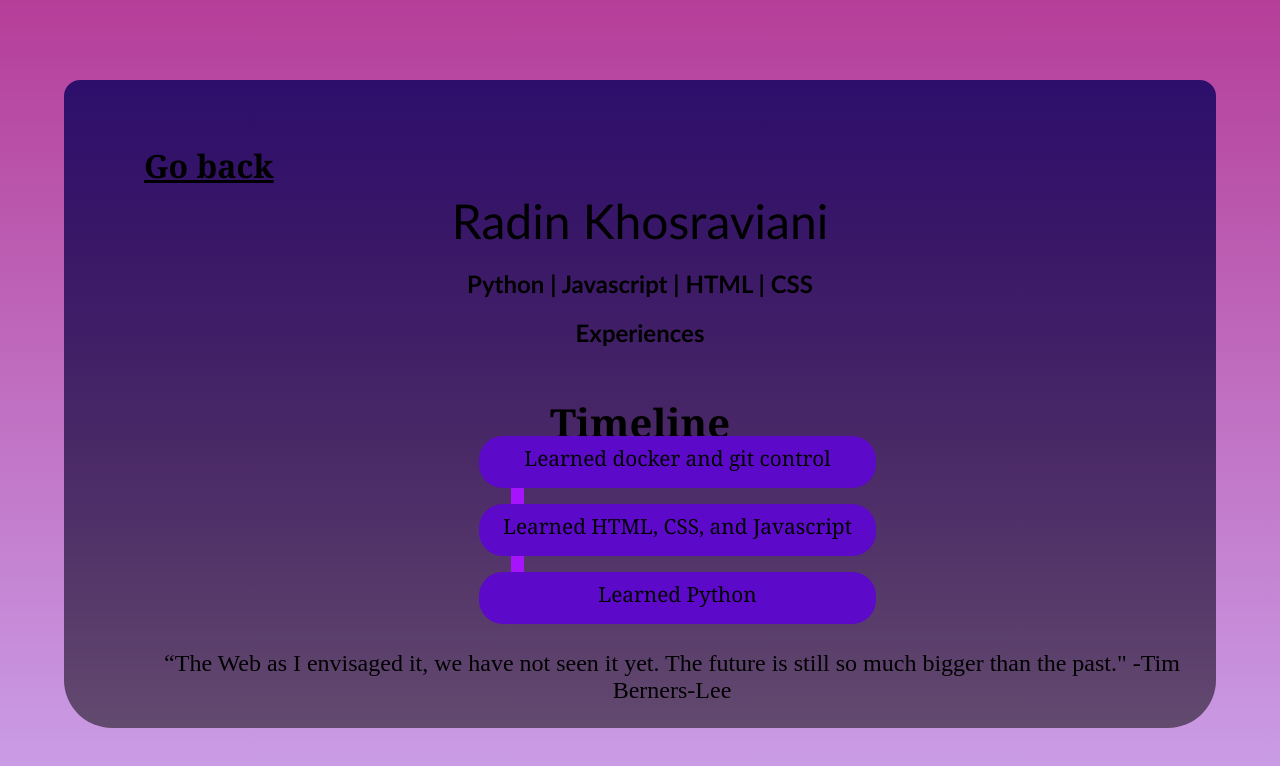
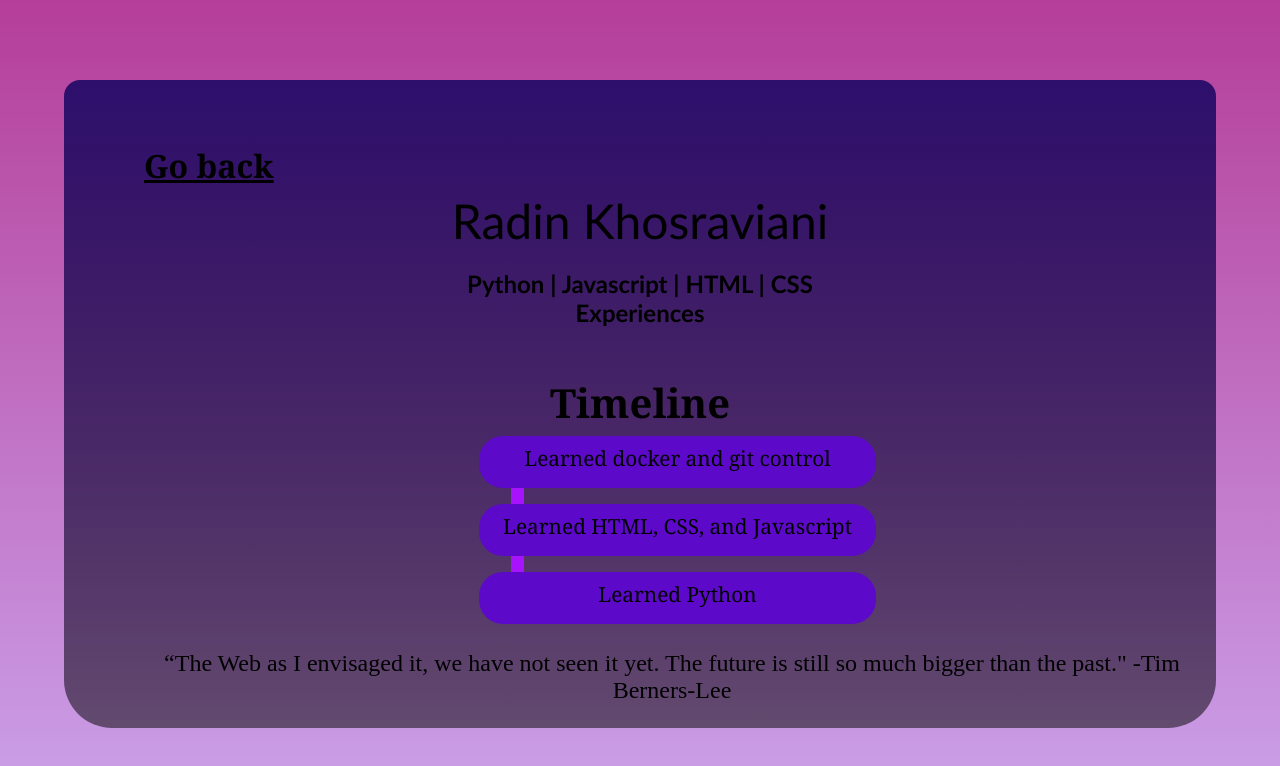
Before and after one commit to Radictionary/radin, a plain HTML site: page creations.html in a window 1280 px wide. Drawn offline with nearby package versions, Linux system fonts and the light colour scheme.

Commit message:
Files for my website

```diff
--- a/creations.html
+++ b/creations.html
@@ -19,8 +19,7 @@
         <div class="box creationsbox">
             <a href="index.html" class="creations2">Go back</a>
             <p class="title">Radin Khosraviani</h1>
-            <h2 class="bio">Python | Javascript | HTML | CSS</h2>
-            <h2 class="bio">Experiences</h2>
+            <h2 class="bio">Python | Javascript | HTML | CSS<br><span class="bio animate__animated animate__fadeIn animate__delay-1s animate__slow">Experiences</span></h2>
             <h2 class="creations-title animate__animated animate__bounceIn">Timeline</h2>
             <div class="creations-div animate__animated animate__bounceIn">
                 <ol class="creations-list">
```
